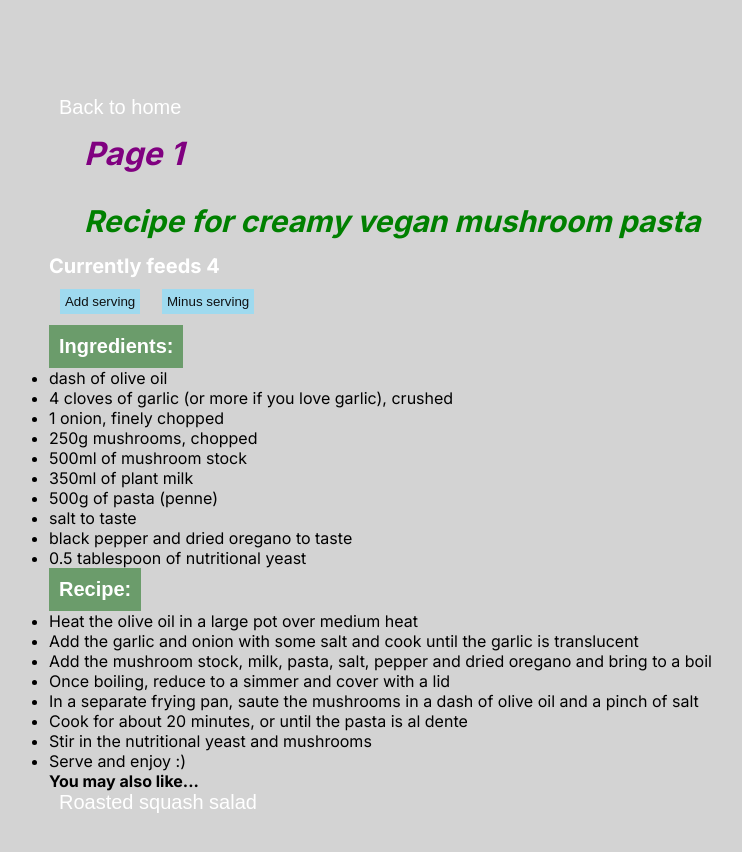
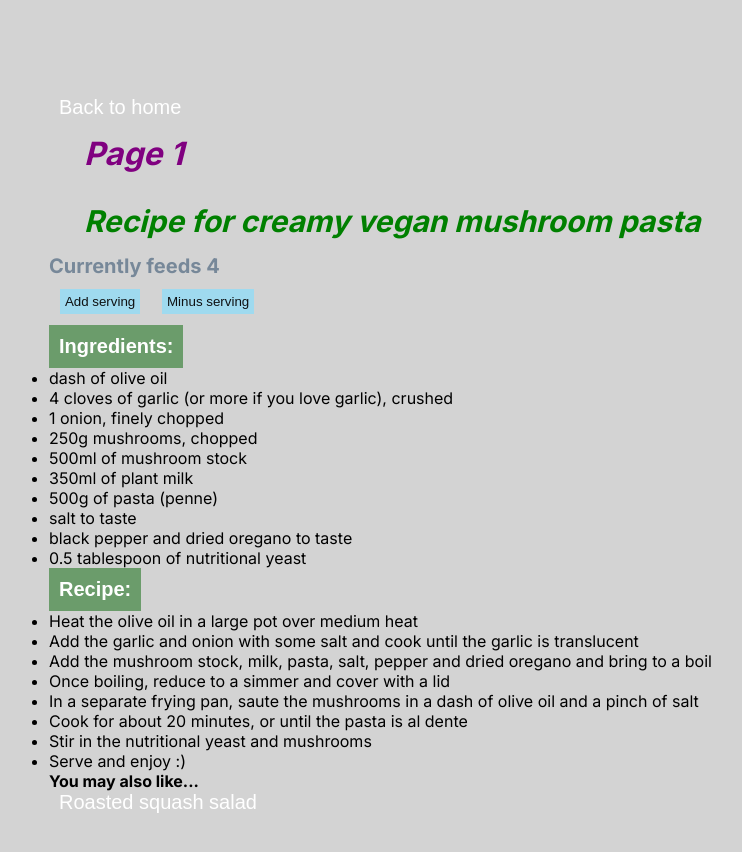
Before and after one commit to laylaksn/next-cooking, a Next.js app: page /page1 in a window 1280 px wide. Shown: the top 852 px of the page, without its empty margins (47-789 px from the left). Built offline with nearby package versions, Linux system fonts and the light colour scheme.

Commit message:
Update globals.css

```diff
--- a/styles/globals.css
+++ b/styles/globals.css
@@ -137,7 +137,7 @@ a {
 }
 
 .numServings {
-  color: white;
+  color: LightSlateGrey;
   font-size: 20px;
 }
 
```
